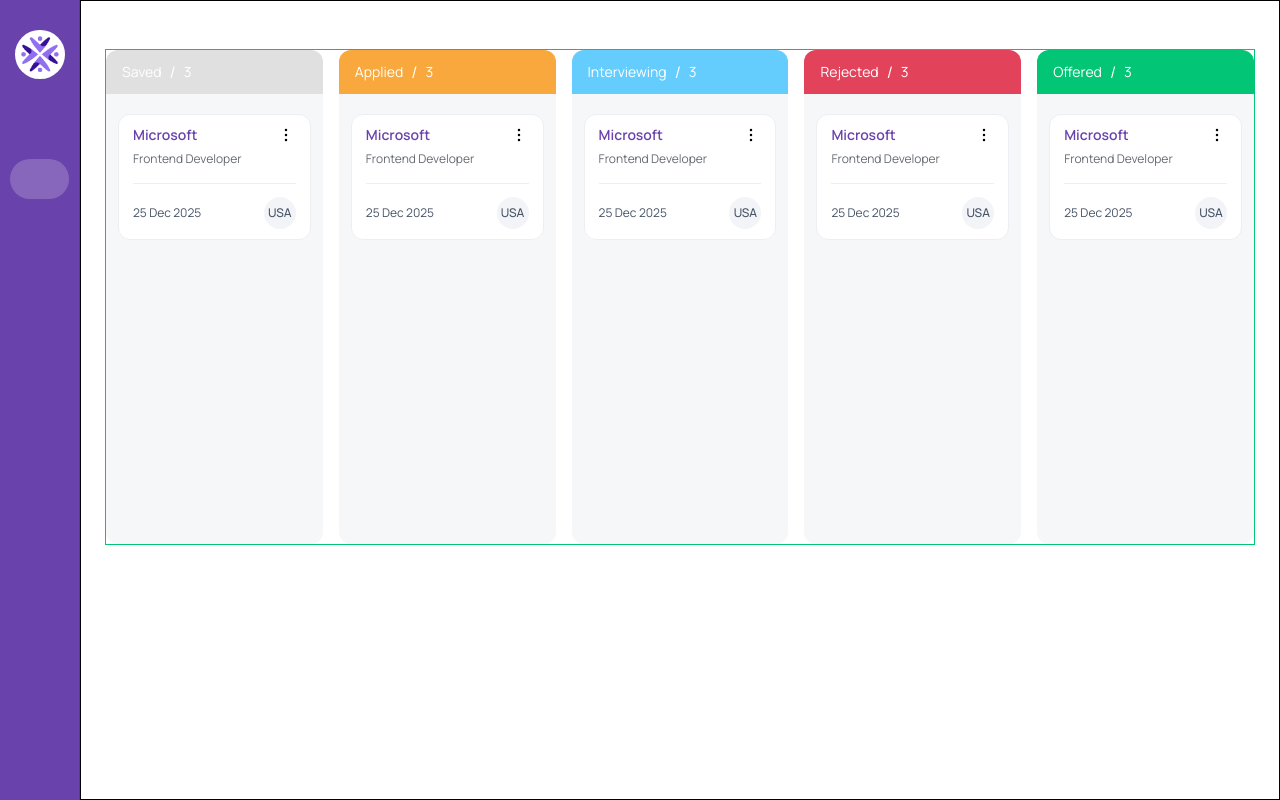
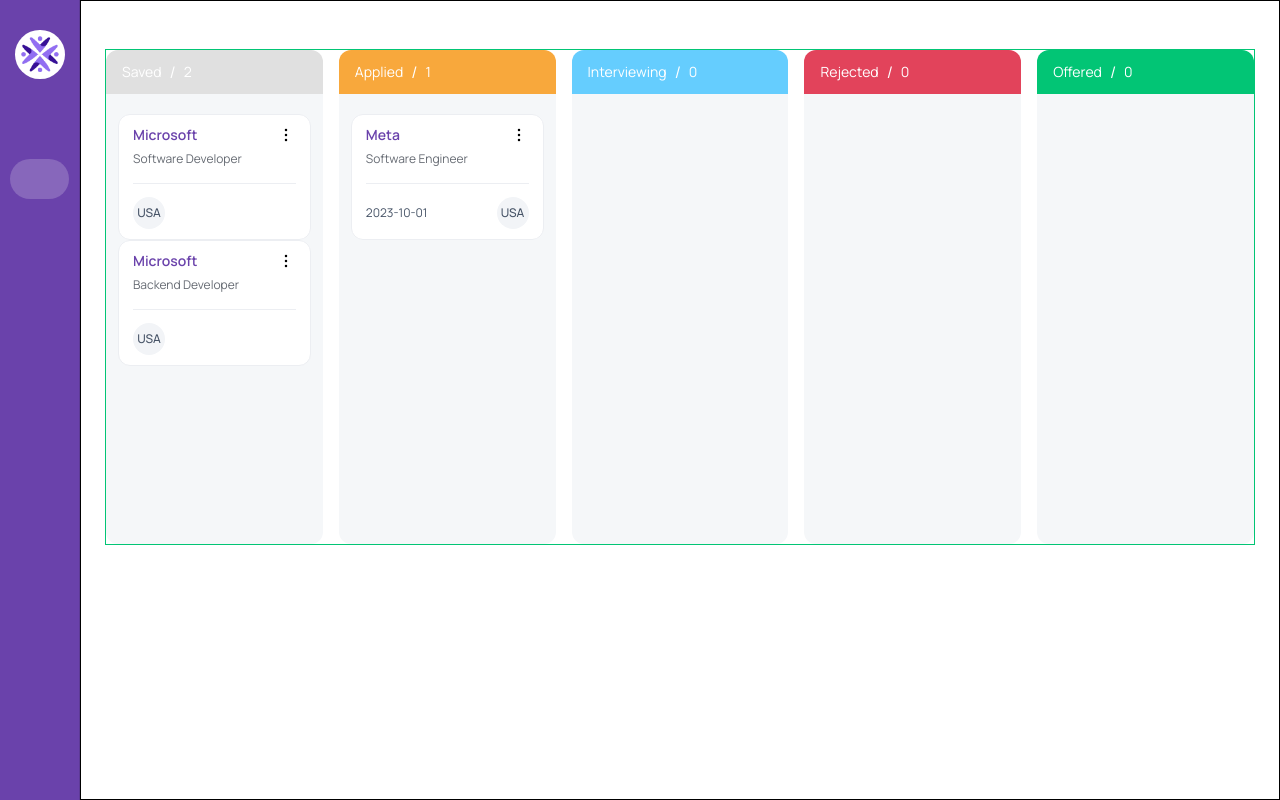
Before and after one commit to mariamdatuka/jobsy, a React (Vite) app: page /dashboard in a window 1280 px wide. Built offline with nearby package versions, Linux system fonts and the light colour scheme; some icons are missing; a web font is replaced by a local one; what @ebay/nice-modal-react would draw is missing.

Commit message:
feat:make cards droppable

```diff
--- a/src/pages/Dashboard/components/ColumnContainer.tsx
+++ b/src/pages/Dashboard/components/ColumnContainer.tsx
@@ -1,48 +1,49 @@
 import { Box, Stack, styled, Typography } from "@mui/material";
 import Text from "@src/components/general/Text";
-import { useSortable } from "@dnd-kit/sortable";
-import { CSS } from "@dnd-kit/utilities";
+import { SortableContext } from "@dnd-kit/sortable";
+import { useDroppable } from "@dnd-kit/core";
 import JobCard from "./JobCard";
-import { tasksData } from "./KanbanBoard";
+import { type Task } from "./KanbanBoard";
 
 interface Column {
+  id: number;
   title: string;
   color: string;
 }
 
-const ColumnContainer = ({ column }: { column: Column }) => {
-  const { transform, transition, setNodeRef, listeners, attributes } =
-    useSortable({
-      id: column.title,
-      data: {
-        type: "column",
-        column,
-      },
-    });
-  const style = {
-    transition,
-    transform: CSS.Transform.toString(transform),
-  };
+const ColumnContainer = ({
+  column,
+  tasks,
+}: {
+  column: Column;
+  tasks: Task[];
+}) => {
+  const { setNodeRef, isOver } = useDroppable({
+    id: column.id,
+  });
+
   return (
     <>
       <Box
         sx={{
           width: "230px",
         }}
-        ref={setNodeRef}
-        style={style}
       >
-        <TitleBox bgcolor={column.color} {...listeners} {...attributes}>
+        <TitleBox bgcolor={column.color}>
           <Text variant="body2" color="#fff">
             {column.title}
           </Text>
           <Typography component="span" color="#fff">
             /
           </Typography>
-          <Text color="#fff">3</Text>
+          <Text color="#fff">{tasks.length}</Text>
         </TitleBox>
-        <ColumnBox>
-          <JobCard />
+        <ColumnBox ref={setNodeRef}>
+          <SortableContext items={tasks.map((task) => task.taskID)}>
+            {tasks.map((task) => (
+              <JobCard key={task.taskID} task={task} />
+            ))}
+          </SortableContext>
         </ColumnBox>
       </Box>
     </>
--- a/src/pages/Dashboard/components/JobCard.tsx
+++ b/src/pages/Dashboard/components/JobCard.tsx
@@ -1,30 +1,76 @@
+import { useSortable } from "@dnd-kit/sortable";
 import { Box, Divider, Stack, styled } from "@mui/material";
 import { KebabMenu } from "@src/assets/icons/KebabMenu";
 import Text from "@src/components/general/Text";
 import theme from "@src/theme";
+import type { Task } from "./KanbanBoard";
+import { CSS } from "@dnd-kit/utilities";
 
-const JobCard = () => {
-  const appliedDate = true;
+const JobCard = ({ task }: { task: Task }) => {
+  const {
+    transform,
+    transition,
+    setNodeRef,
+    listeners,
+    attributes,
+    isDragging,
+  } = useSortable({
+    id: task.taskID,
+    data: {
+      type: "task",
+      task,
+    },
+  });
+  const style = {
+    transition,
+    transform: CSS.Transform.toString(transform),
+    opacity: isDragging ? 0.5 : 1,
+  };
+
+  if (isDragging) {
+    return (
+      <Box
+        px="10px"
+        py="14px"
+        minHeight="120px"
+        backgroundColor="#fff"
+        border="1px solid #c03631ff"
+        borderRadius="12px"
+      ></Box>
+    );
+  }
+
   return (
-    <JobContainer>
+    <JobContainer
+      ref={setNodeRef}
+      style={style}
+      {...listeners}
+      {...attributes}
+      sx={{
+        cursor: isDragging ? "grabbing" : "grab",
+        "&:hover": {
+          boxShadow: "0 4px 12px rgba(0,0,0,0.1)",
+        },
+      }}
+    >
       <Stack direction="row" justifyContent="space-between" alignItems="center">
         <Text variant="body2" fontWeight="600">
-          Microsoft
+          {task.companyName}
         </Text>
         <KebabMenu />
       </Stack>
       <Text variant="caption" color={theme.palette.secondary.light}>
-        Frontend Developer
+        {task.position}
       </Text>
       <Divider sx={{ borderColor: "#eceef2", my: 1.2 }} />
       <Stack direction="row" alignItems="center" justifyContent="space-between">
-        {appliedDate && (
+        {task?.appliedDate && (
           <Text variant="caption" color={theme.palette.secondary.dark}>
-            25 Dec 2025
+            {task.appliedDate}
           </Text>
         )}
 
-        <CountryTag>USA</CountryTag>
+        <CountryTag>{task.country}</CountryTag>
       </Stack>
     </JobContainer>
   );
--- a/src/pages/Dashboard/components/KanbanBoard.tsx
+++ b/src/pages/Dashboard/components/KanbanBoard.tsx
@@ -1,12 +1,21 @@
 import { Stack } from "@mui/material";
 import ColumnContainer from "./ColumnContainer";
-import { DndContext } from "@dnd-kit/core";
-import { SortableContext } from "@dnd-kit/sortable";
 import { useState } from "react";
-import { useSidebarStore } from "@src/store/useSidebar";
+import {
+  DndContext,
+  type DragStartEvent,
+  type DragEndEvent,
+  DragOverlay,
+  PointerSensor,
+  useSensor,
+  useSensors,
+} from "@dnd-kit/core";
+import { createPortal } from "react-dom";
+import JobCard from "./JobCard";
 
-interface Task {
-  id: number;
+export interface Task {
+  taskID: number;
+  columnID: number;
   companyName: string;
   position: string;
   status: "Saved" | "Applied" | "Interviewing" | "Rejected" | "Offered";
@@ -17,22 +26,27 @@
 
 const columns = [
   {
+    id: 1,
     title: "Saved",
     color: "#e0e0e0",
   },
   {
+    id: 2,
     title: "Applied",
     color: "#f8a83c ",
   },
   {
+    id: 3,
     title: "Interviewing",
     color: "#65cdfe",
   },
   {
+    id: 4,
     title: "Rejected",
     color: "#e2435b",
   },
   {
+    id: 5,
     title: "Offered",
     color: "#02c575",
   },
@@ -40,14 +54,24 @@
 
 export const tasksData: Task[] = [
   {
-    id: 1,
+    taskID: 1,
+    columnID: 1,
     companyName: "Microsoft",
-    position: "Software Engineer",
+    position: "Software Developer",
     country: "USA",
     status: "Saved",
   },
   {
-    id: 2,
+    taskID: 2,
+    columnID: 1,
+    companyName: "Microsoft",
+    position: "Backend Developer",
+    country: "USA",
+    status: "Saved",
+  },
+  {
+    taskID: 3,
+    columnID: 2,
     companyName: "Meta",
     position: "Software Engineer",
     status: "Applied",
@@ -58,22 +82,70 @@
 ];
 
 const KanbanBoard = () => {
-  const columnsId = columns.map((col) => col.title);
-  const onDragStart = (event: any) => {
-    console.log("drag start", event);
+  const [tasks, setTasks] = useState<Task[]>(tasksData);
+  const [activeTask, setActiveTask] = useState<Task | null>(null);
+
+  const sensors = useSensors(
+    useSensor(PointerSensor, {
+      activationConstraint: {
+        distance: 8,
+      },
+    })
+  );
+
+  const handleDragStart = (event: DragStartEvent) => {
+    const { active } = event;
+    setActiveTask(active.data.current?.task);
   };
+
+  const handleDragEnd = (event: DragEndEvent) => {
+    const { active, over } = event;
+
+    if (!over) return;
+
+    const activeTaskId = active.id as number;
+    const overColumnId = over.id as number;
+
+    setTasks((prevTasks) => {
+      return prevTasks.map((task) => {
+        if (task.taskID === activeTaskId) {
+          return {
+            ...task,
+            columnID: overColumnId,
+            status: columns.find((col) => col.id === overColumnId)
+              ?.title as Task["status"],
+          };
+        }
+        return task;
+      });
+    });
+
+    setActiveTask(null);
+  };
+
   return (
-    <>
-      <DndContext onDragStart={onDragStart}>
-        <Stack direction="row" spacing={2} border="1px solid #02c575">
-          <SortableContext items={columnsId}>
-            {columns.map((col) => (
-              <ColumnContainer column={col} key={col.title} />
-            ))}
-          </SortableContext>
-        </Stack>
-      </DndContext>
-    </>
+    <DndContext
+      sensors={sensors}
+      onDragStart={handleDragStart}
+      onDragEnd={handleDragEnd}
+    >
+      <Stack direction="row" spacing={2} border="1px solid #02c575">
+        {columns.map((col) => (
+          <ColumnContainer
+            column={col}
+            key={col.title}
+            tasks={tasks.filter((task) => task.columnID === col.id)}
+          />
+        ))}
+      </Stack>
+
+      {createPortal(
+        <DragOverlay>
+          {activeTask && <JobCard task={activeTask} />}
+        </DragOverlay>,
+        document.body
+      )}
+    </DndContext>
   );
 };
 
```
